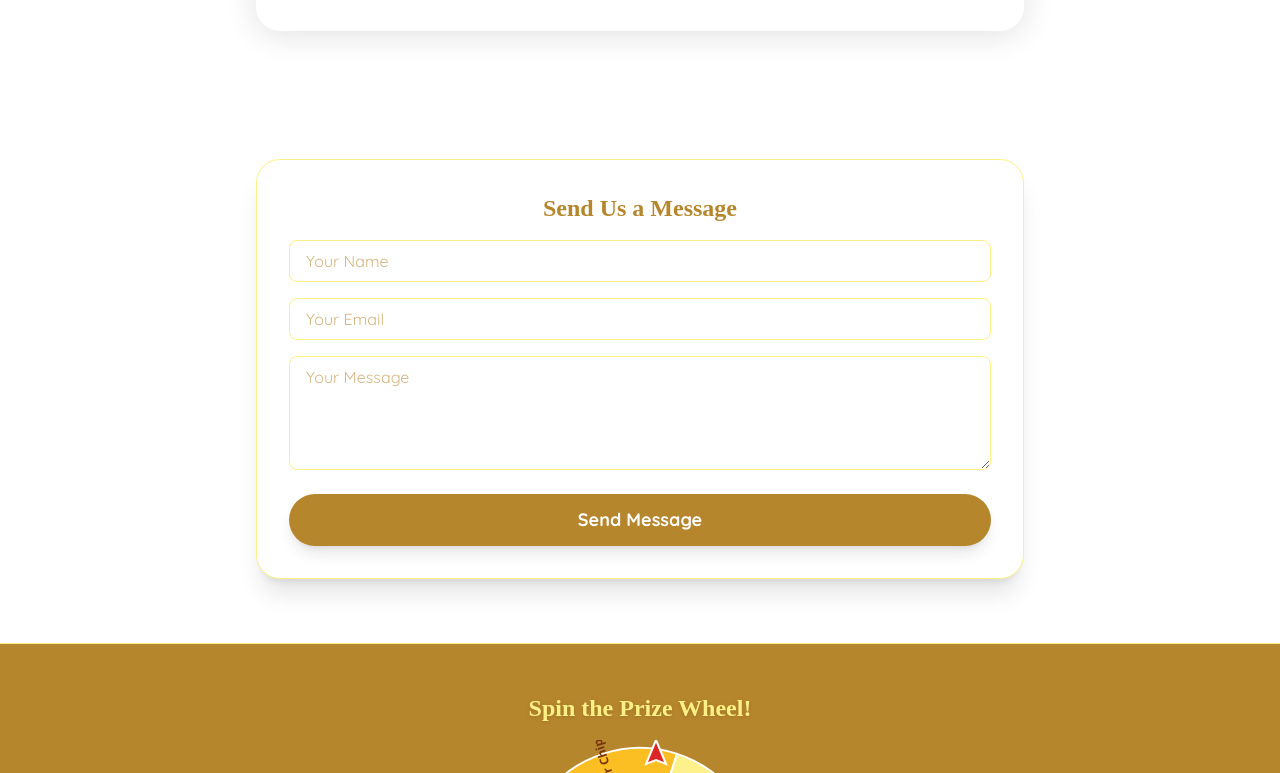
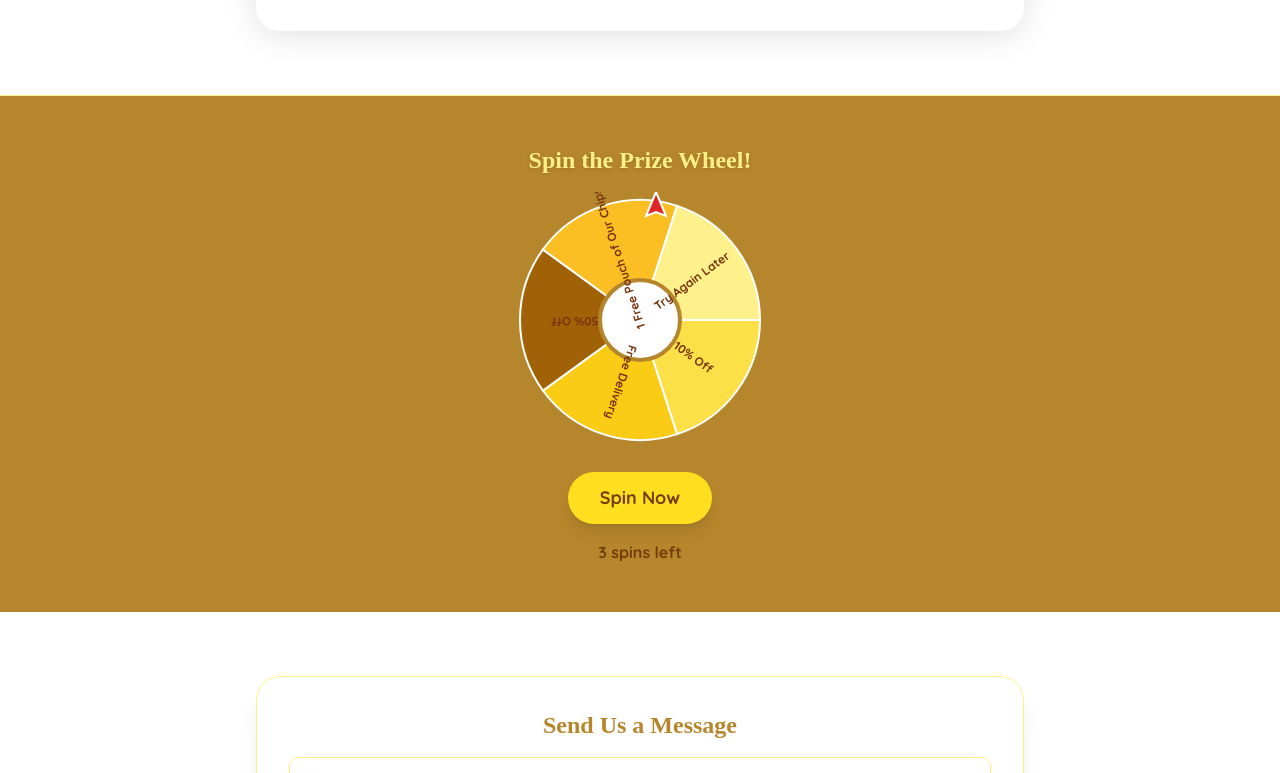
Before and after one commit to TravisChandler1/crunchy, a Next.js app in the folder Desktop/bloz/: page / in a window 1280 px wide. Shown: the part 3247-4020 px from the top of the page. Built offline with nearby package versions, Linux system fonts and the light colour scheme; a web font is replaced by a local one.

Commit message:
fix: show PrizeWheel only on homepage, remove from layout and all other pages

```diff
--- a/Desktop/bloz/src/app/layout.tsx
+++ b/Desktop/bloz/src/app/layout.tsx
@@ -3,8 +3,6 @@ import { Geist, Geist_Mono, Pacifico, Quicksand, Tektur } from "next/font/google
 import "./globals.css";
 import React from "react";
 import FlashMessage from "./FlashMessage";
-import PrizeWheel from "./PrizeWheel";
-import { usePathname } from "next/navigation";
 
 const geistSans = Geist({
   variable: "--font-geist-sans",
@@ -45,7 +43,6 @@ export default function RootLayout({
 }: Readonly<{
   children: React.ReactNode;
 }>) {
-  const pathname = usePathname();
   return (
     <html lang="en">
       <body
@@ -53,7 +50,6 @@ export default function RootLayout({
       >
         {children}
         <FlashMessage />
-        {pathname === "/" && <PrizeWheel />}
         <footer className="w-full bg-black/80 border-t border-yellow-100 mt-8 py-8 px-4 text-yellow-50 flex flex-col items-center gap-4">
           <div className="text-2xl font-bold tracking-wide" style={{ fontFamily: 'var(--font-brand)' }}>Crunchy Cruise Snacks</div>
           <div className="flex flex-col sm:flex-row gap-2 sm:gap-8 items-center text-sm">
--- a/Desktop/bloz/src/app/page.tsx
+++ b/Desktop/bloz/src/app/page.tsx
@@ -3,6 +3,7 @@ import Image from "next/image";
 import { FaQuoteLeft, FaQuoteRight, FaTruck, FaStar, FaLeaf, FaBoxOpen, FaUserCog } from "react-icons/fa";
 import { useState } from "react";
 import React from "react";
+import PrizeWheel from "./PrizeWheel";
 
 const testimonials = [
   {
@@ -231,6 +232,7 @@ export default function Home() {
           </div>
         </div>
       </section>
+      <PrizeWheel />
       <ContactSection />
     </div>
   );
```
